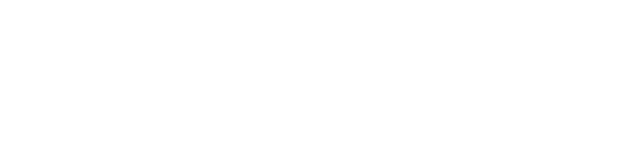
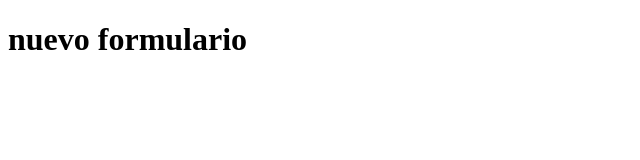
Before and after one commit to aaronszt/experimetosnashe, a plain HTML site: page index.html in a window 1280 px wide. Shown: the whole page, without its empty margins (0-640 px from the left). Drawn offline with Linux system fonts and the light colour scheme.

Commit message:
se agrego un h1

```diff
--- a/index.html
+++ b/index.html
@@ -6,6 +6,6 @@
 	<title>    FORMULARIO    </title>
 </head>
 <body>
-
+<h1>nuevo formulario</h1>
 </body>
 </html>
```
